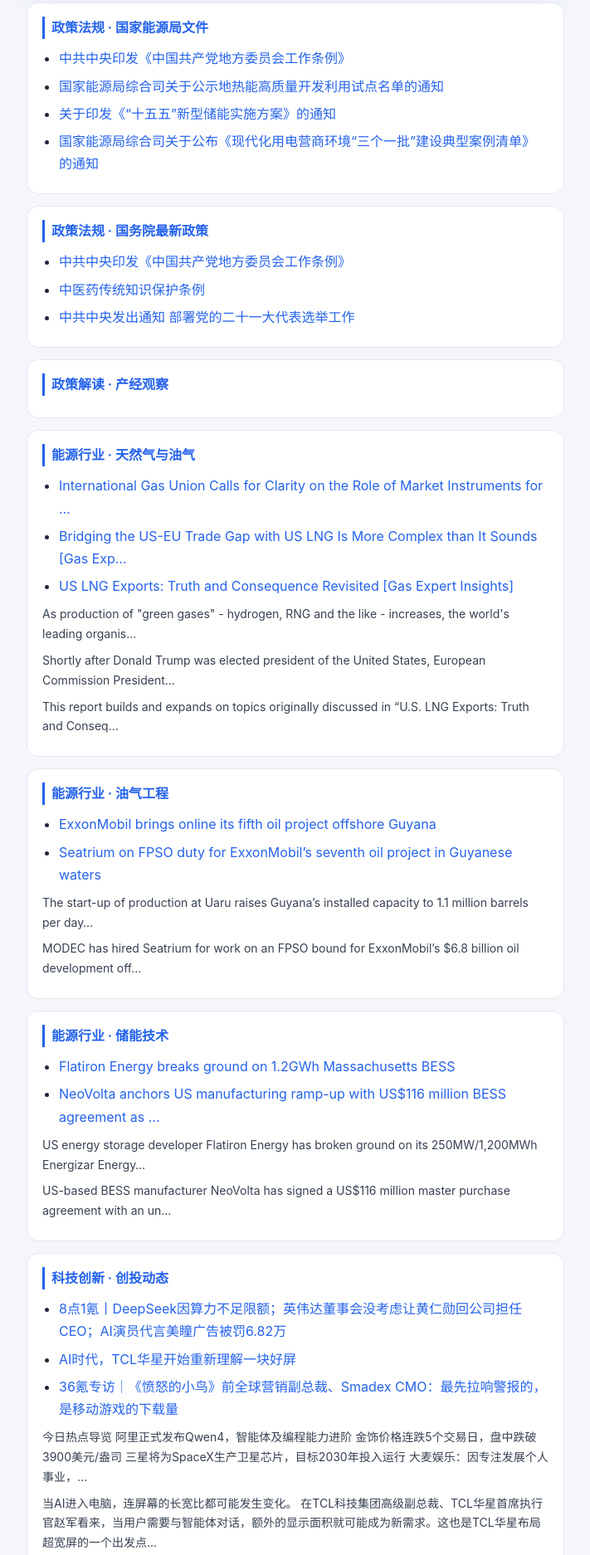
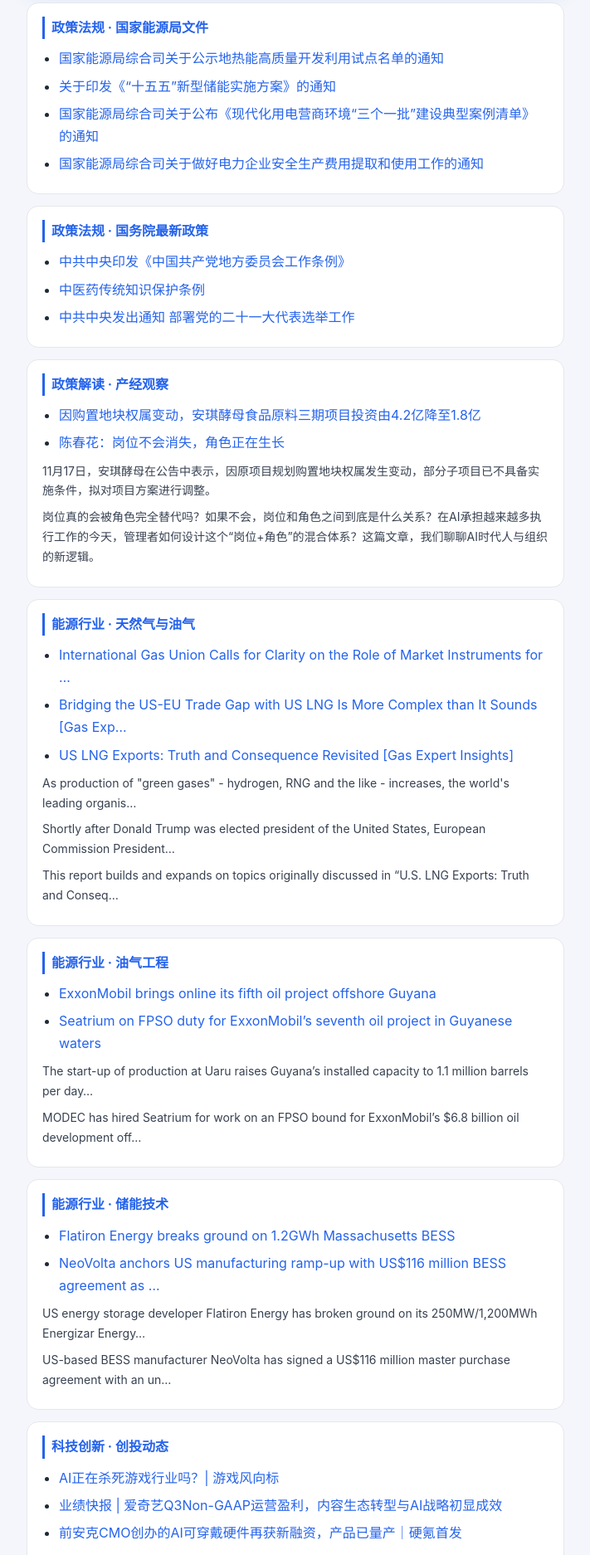
Before and after one commit to YanSus-cloud/daily-brief, a plain HTML site: page archive/2026-11-17.html in a window 1280 px wide. Shown: the part 175-2049 px from the top of the page at 83% size, without its empty margins (284-995 px from the left). Drawn offline with Linux system fonts and the light colour scheme.

Commit message:
Update daily brief 2026-11-17 [skip ci]

```diff
--- a/archive/2026-11-17.html
+++ b/archive/2026-11-17.html
@@ -88,15 +88,15 @@ li a:hover { text-decoration: underline; }
     <p class="date">2026年11月17日 · 每日更新</p>
   </header>
   <main>
-<section class='card'><h2>政策法规 · 国家能源局文件</h2><ul><li><a href='https://www.news.cn/politics/20261115/aac5a93da4fe438a99ce4bcd477d2e38/c.html' target='_blank' rel='noopener'>中共中央印发《中国共产党地方委员会工作条例》</a></li><li><a href='http://www.nea.gov.cn/20261116/3b255c14a250476faa893612d435a6a1/c.html' target='_blank' rel='noopener'>国家能源局综合司关于公示地热能高质量开发利用试点名单的通知</a></li><li><a href='https://www.nea.gov.cn/20261113/bb7e8be257fb43048ca17184be6cb27f/c.html' target='_blank' rel='noopener'>关于印发《“十五五”新型储能实施方案》的通知</a></li><li><a href='https://www.nea.gov.cn/20261109/dd6c5f3313a34d19ab874ec1dc5f75fa/c.html' target='_blank' rel='noopener'>国家能源局综合司关于公布《现代化用电营商环境“三个一批”建设典型案例清单》的通知</a></li></ul></section>
+<section class='card'><h2>政策法规 · 国家能源局文件</h2><ul><li><a href='http://www.nea.gov.cn/20261116/3b255c14a250476faa893612d435a6a1/c.html' target='_blank' rel='noopener'>国家能源局综合司关于公示地热能高质量开发利用试点名单的通知</a></li><li><a href='https://www.nea.gov.cn/20261113/bb7e8be257fb43048ca17184be6cb27f/c.html' target='_blank' rel='noopener'>关于印发《“十五五”新型储能实施方案》的通知</a></li><li><a href='https://www.nea.gov.cn/20261109/dd6c5f3313a34d19ab874ec1dc5f75fa/c.html' target='_blank' rel='noopener'>国家能源局综合司关于公布《现代化用电营商环境“三个一批”建设典型案例清单》的通知</a></li><li><a href='https://www.nea.gov.cn/20261105/b975e2363c024aad8c4a7926b83658ad/c.html' target='_blank' rel='noopener'>国家能源局综合司关于做好电力企业安全生产费用提取和使用工作的通知</a></li></ul></section>
 <section class='card'><h2>政策法规 · 国务院最新政策</h2><ul><li><a href='https://www.gov.cn/202611/content_7086080.htm' target='_blank' rel='noopener'>中共中央印发《中国共产党地方委员会工作条例》</a></li><li><a href='https://www.gov.cn/zhengce/content/202611/content_7085591.htm' target='_blank' rel='noopener'>中医药传统知识保护条例</a></li><li><a href='https://www.gov.cn/202611/content_7085529.htm' target='_blank' rel='noopener'>中共中央发出通知 部署党的二十一大代表选举工作</a></li></ul></section>
-<section class='card'><h2>政策解读 · 产经观察</h2><ul></ul></section>
+<section class='card'><h2>政策解读 · 产经观察</h2><ul><li><a href='http://www.eeo.com.cn/2026/1117/1095121.shtml' target='_blank' rel='noopener'>因购置地块权属变动，安琪酵母食品原料三期项目投资由4.2亿降至1.8亿</a></li><li><a href='http://www.eeo.com.cn/2026/1117/1095086.shtml' target='_blank' rel='noopener'>陈春花：岗位不会消失，角色正在生长</a></li></ul><p class='para'>11月17日，安琪酵母在公告中表示，因原项目规划购置地块权属发生变动，部分子项目已不具备实施条件，拟对项目方案进行调整。</p><p class='para'>岗位真的会被角色完全替代吗？如果不会，岗位和角色之间到底是什么关系？在AI承担越来越多执行工作的今天，管理者如何设计这个“岗位+角色”的混合体系？这篇文章，我们聊聊AI时代人与组织的新逻辑。</p></section>
 <section class='card'><h2>能源行业 · 天然气与油气</h2><ul><li><a href='https://www.naturalgasworld.com/international-gas-union-calls-for-clarity-on-the-role-of-market-instruments-for-renewable-gases-119117' target='_blank' rel='noopener'>International Gas Union Calls for Clarity on the Role of Market Instruments for …</a></li><li><a href='https://www.naturalgasworld.com/bridging-the-us-eu-trade-gap-with-us-lng-is-more-complex-than-it-sounds-gas-expert-insights-119115' target='_blank' rel='noopener'>Bridging the US-EU Trade Gap with US LNG Is More Complex than It Sounds [Gas Exp…</a></li><li><a href='https://www.naturalgasworld.com/us-lng-exports-truth-and-consequence-revisited-gas-expert-insights-119113' target='_blank' rel='noopener'>US LNG Exports: Truth and Consequence Revisited [Gas Expert Insights]</a></li></ul><p class='para'>As production of &quot;green gases&quot; - hydrogen, RNG and the like - increases, the world&#x27;s leading organis…</p><p class='para'>Shortly after Donald Trump was elected president of the United States, European Commission President…</p><p class='para'>This report builds and expands on topics originally discussed in “U.S. LNG Exports: Truth and Conseq…</p></section>
 <section class='card'><h2>能源行业 · 油气工程</h2><ul><li><a href='https://www.offshore-energy.biz/2026/11/16/exxonmobil-brings-online-its-fifth-oil-project-offshore-guyana' target='_blank' rel='noopener'>ExxonMobil brings online its fifth oil project offshore Guyana</a></li><li><a href='https://www.offshore-energy.biz/2026/11/16/seatrium-on-fpso-duty-for-exxonmobils-seventh-oil-project-in-guyanese-waters' target='_blank' rel='noopener'>Seatrium on FPSO duty for ExxonMobil’s seventh oil project in Guyanese waters</a></li></ul><p class='para'>The start-up of production at Uaru raises Guyana’s installed capacity to 1.1 million barrels per day…</p><p class='para'>MODEC has hired Seatrium for work on an FPSO bound for ExxonMobil’s $6.8 billion oil development off…</p></section>
 <section class='card'><h2>能源行业 · 储能技术</h2><ul><li><a href='https://www.energy-storage.news/flatiron-energy-breaks-ground-on-1-2gwh-massachusetts-bess/' target='_blank' rel='noopener'>Flatiron Energy breaks ground on 1.2GWh Massachusetts BESS</a></li><li><a href='https://www.energy-storage.news/neovolta-anchors-us-manufacturing-ramp-up-with-us116-million-bess-agreement-as-quarterly-loss-narrows/' target='_blank' rel='noopener'>NeoVolta anchors US manufacturing ramp-up with US$116 million BESS agreement as …</a></li></ul><p class='para'>US energy storage developer Flatiron Energy has broken ground on its 250MW/1,200MWh Energizar Energy…</p><p class='para'>US-based BESS manufacturer NeoVolta has signed a US$116 million master purchase agreement with an un…</p></section>
-<section class='card'><h2>科技创新 · 创投动态</h2><ul><li><a href='https://36kr.com/p/4073099271230601?f=rss' target='_blank' rel='noopener'>8点1氪丨DeepSeek因算力不足限额；英伟达董事会没考虑让黄仁勋回公司担任CEO；AI演员代言美瞳广告被罚6.82万</a></li><li><a href='https://36kr.com/p/4071761698263939?f=rss' target='_blank' rel='noopener'>AI时代，TCL华星开始重新理解一块好屏</a></li><li><a href='https://36kr.com/p/4063717266838400?f=rss' target='_blank' rel='noopener'>36氪专访｜《愤怒的小鸟》前全球营销副总裁、Smadex CMO：最先拉响警报的，是移动游戏的下载量</a></li></ul><p class='para'>今日热点导览 阿里正式发布Qwen4，智能体及编程能力进阶 金饰价格连跌5个交易日，盘中跌破3900美元/盎司 三星将为SpaceX生产卫星芯片，目标2030年投入运行 大麦娱乐：因专注发展个人事业，…</p><p class='para'>当AI进入电脑，连屏幕的长宽比都可能发生变化。 在TCL科技集团高级副总裁、TCL华星首席执行官赵军看来，当用户需要与智能体对话，额外的显示面积就可能成为新需求。这也是TCL华星布局超宽屏的一个出发点…</p><p class='para'>今年上半年，中国自主研发游戏海外市场实际销售收入达到 123.72 亿美元，同比增长 30.22%。同期国内市场增长 12.17%。也就是说，出海的增速已经接近国内市场的 2.5 倍，很难再用“增量补…</p></section>
+<section class='card'><h2>科技创新 · 创投动态</h2><ul><li><a href='https://36kr.com/p/4073486195332226?f=rss' target='_blank' rel='noopener'>AI正在杀死游戏行业吗？| 游戏风向标</a></li><li><a href='https://36kr.com/p/4073327210304649?f=rss' target='_blank' rel='noopener'>业绩快报 | 爱奇艺Q3Non-GAAP运营盈利，内容生态转型与AI战略初显成效</a></li><li><a href='https://36kr.com/p/4072342767047814?f=rss' target='_blank' rel='noopener'>前安克CMO创办的AI可穿戴硬件再获新融资，产品已量产｜硬氪首发</a></li></ul><p class='para'>文丨二几 在游戏行业，AI正在成为一场关于未来的“罗生门”：有人把AI视作生产力革命，有人担心AI将摧毁原有的开发者生态。支持和反对各执一词，谁也说不准哪一种未来会先到来。 GDC刚刚发布的《2026…</p><p class='para'>11月16日，爱奇艺（NASDAQ:IQ）发布2026年第三季度财报。报告期内，公司保持核心业务领先的同时，继续推进“转型长视频社交媒体”与“All in AI”两大战略。三季度，平台内容供给进一步扩…</p><p class='para'>作者｜黄楠 编辑｜袁斯来 硬氪获悉，AI Memory智能硬件公司「穗升科技」近日完成数千万元Pre-A轮融资，本轮由NexTide Capital、阿尔法公社投资。资金将重点投入长期记忆引擎、主动式…</p></section>
 <section class='card'><h2>科技创新 · AI 前沿</h2><ul><li><a href='https://www.qbitai.com/2026/11/510542.html' target='_blank' rel='noopener'>睿尔曼智能郑随兵：质量、经济性、稳定性是机器人落地三大标准</a></li><li><a href='https://www.qbitai.com/2026/11/510526.html' target='_blank' rel='noopener'>2026甲子引力年终盛典即将启幕，AI的无限游戏进入「第二序章」｜甲子引力</a></li></ul><p class='para'>具身智能的真正价值是“把人的经验、技能复刻出来”</p><p class='para'>12月1日，细数AI的未竟之问。</p></section>
-<section class='card'><h2>科技创新 · 技术资讯</h2><ul><li><a href='https://www.solidot.org/story?sid=85905' target='_blank' rel='noopener'>Robert Pattinson 成为第七任 007</a></li><li><a href='https://www.solidot.org/story?sid=85904' target='_blank' rel='noopener'>没有足够的植物纤维肠道细菌可能会吃你的肠道内壁</a></li></ul><p class='para'>英国演员 Robert Pattinson 成为继 Daniel Craig 之后的第七任 007，将出演首部由亚马逊制作的 007 电影。Robert Pattinson 也成为第一位出演过蝙蝠侠的…</p><p class='para'>植物性食物中的纤维和蛋白对我们有益，但它们是如何在人体内发挥有益作用的？普林斯顿大学研究团队在 PNAS 和 Nature Metabolism 期刊上发表了两篇论文，揭示了植物蛋白和纤维在体内转化为…</p></section>
+<section class='card'><h2>科技创新 · 技术资讯</h2><ul><li><a href='https://www.solidot.org/story?sid=85908' target='_blank' rel='noopener'>Windows 收集用户计算机安装的编程智能体和开发工具</a></li><li><a href='https://www.solidot.org/story?sid=85907' target='_blank' rel='noopener'>美国超大规模数据中心的用电量与部分州的总用电量相当</a></li></ul><p class='para'>一位开发者利用 AI 工具寻找 Windows 未记录的功能，结果发现了一个 DLL 文件记录了用户使用的编程智能体如 codex.exe、claude.exe、copilot.exe 和 curso…</p><p class='para'>根据发表在《Nature Sustainability》期刊上的一项研究，美国超大规模数据中心的用电量与部分州的总用电量相当。超大规模数据中心为云计算、大模型训练以及 AI 工具的全球部署等服务提供支…</p></section>
 <aside class='note'>以上内容自动抓取自公开信息源，仅供参考，具体以官方发布为准。</aside>
   </main>
 
```
Also changed, not shown: index.html (+4 -4 lines), 1 other file.
